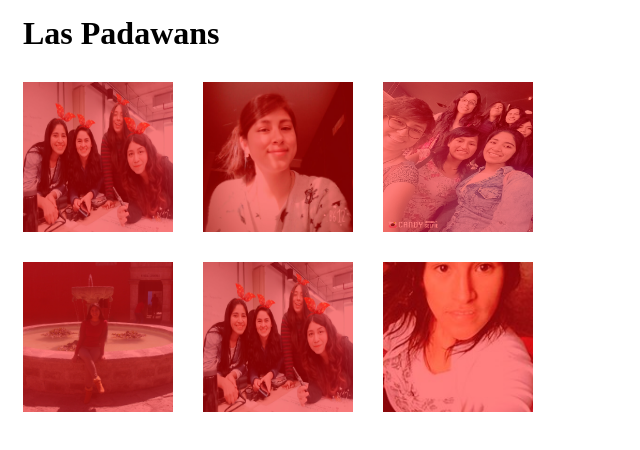
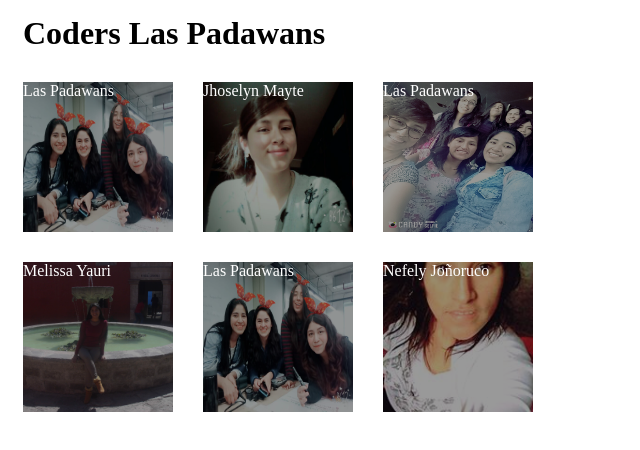
Before and after one commit to maribeltorresg/coders, a plain HTML site: page index.html in a window 1280 px wide. Shown: the whole page, without its empty margins (0-640 px from the left). Drawn offline with Linux system fonts and the light colour scheme.

Commit message:
Capa de encima con fondo transparente y nombre

```diff
--- a/css/main.css
+++ b/css/main.css
@@ -19,10 +19,10 @@ h1 {
     height: 100%;
 }
 .box .overlay {
-     background: red;
-     height: 100%;
-     position: absolute;
-     top: 0;
-     opacity: .5;
-     width: 100%;
+    background-color: rgba(0,0,0,.4);
+    color: #fff;
+    height: 100%;
+    position: absolute;
+    top: 0;
+    width: 100%;
 }
--- a/index.html
+++ b/index.html
@@ -8,32 +8,32 @@
     <title>Las Padawans</title>
 </head>
 <body>
-    <h1>Las Padawans</h1>
+    <h1>Coders Las Padawans</h1>
     <div class="container">
         <div class="box">
             <img src="assets/images/anny.jpg" alt="">
             <!-- creamos una capa que esta encima para darle el opacity -->
-            <div class="overlay"></div>
+            <div class="overlay">Las Padawans</div>
         </div>
         <div class="box">
             <img src="assets/images/jhoselyn.jpg" alt="">
-            <div class="overlay"></div>
+            <div class="overlay">Jhoselyn Mayte</div>
         </div>
         <div class="box">
             <img src="assets/images/lilliam.jpg" alt="">
-            <div class="overlay"></div>
+            <div class="overlay">Las Padawans</div>
         </div>
         <div class="box">
             <img src="assets/images/melissa.jpg" alt="">
-            <div class="overlay"></div>
+            <div class="overlay">Melissa Yauri</div>
         </div>
         <div class="box">
             <img src="assets/images/mila.jpg" alt="">
-            <div class="overlay"></div>
+            <div class="overlay">Las Padawans</div>
         </div>
         <div class="box">
             <img src="assets/images/nefely.jpg" alt="">
-            <div class="overlay"></div>
+            <div class="overlay">Nefely Joñoruco</div>
         </div>
         </div>
     </div>
```
